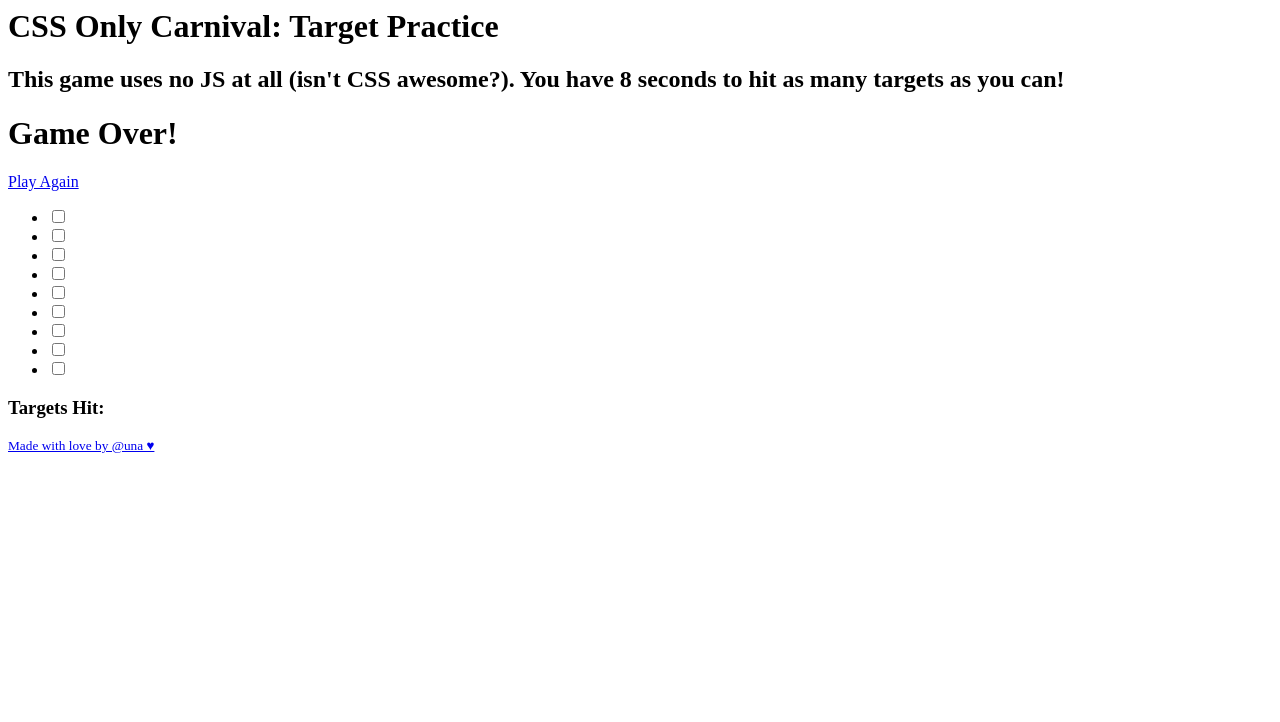
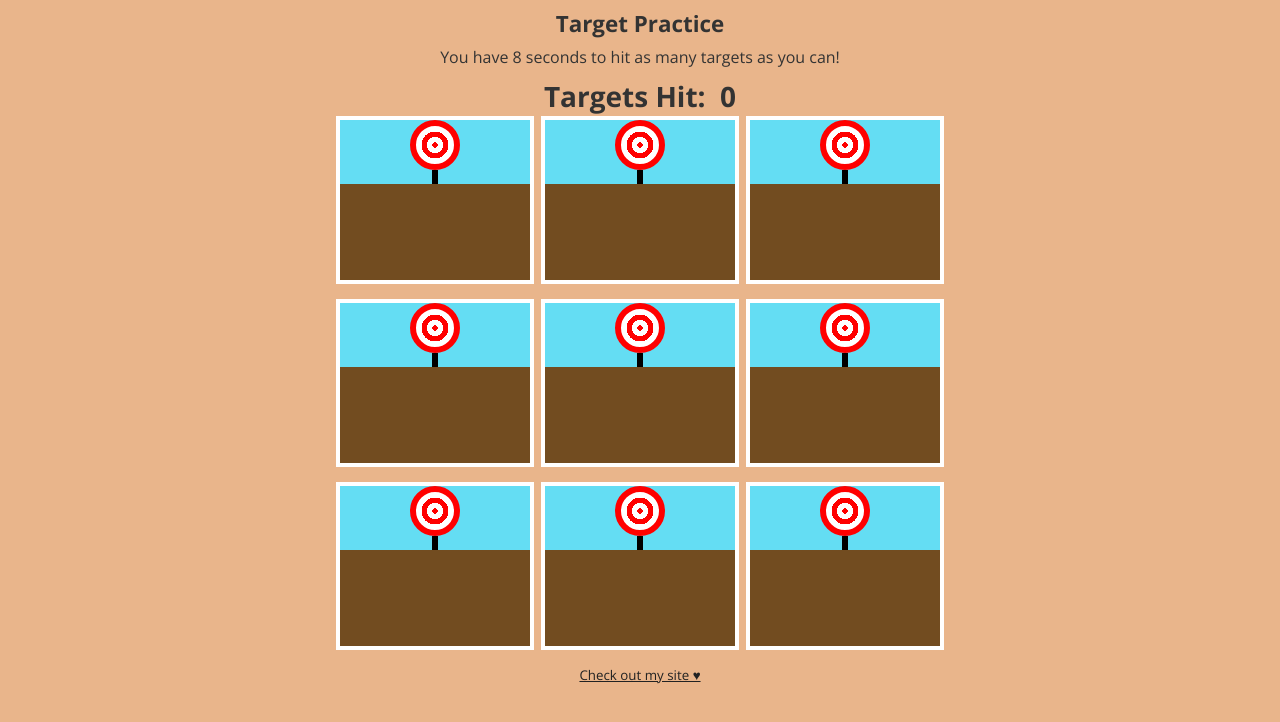
Before and after one commit to crystalclea/targetpractice, a plain HTML site: page index.html in a window 1280 px wide. Drawn offline with nearby package versions, Linux system fonts and the light colour scheme.

Commit message:
Update index.html

```diff
--- a/index.html
+++ b/index.html
@@ -1,11 +1,17 @@
-<link href='https://fonts.googleapis.com/css?family=Open+Sans:400,700' rel='stylesheet' type='text/css'>
 
-<h1>CSS Only Carnival: Target Practice</h1>
-<h2>This game uses no JS at all (isn't CSS awesome?). You have 8 seconds to hit as many targets as you can!</h2>
+<head>
+  <title>Target Practice</title>
+  <link rel="stylesheet" href="https://rawgit.com/crystalclea/targetpractice/gh-pages/style.css">
+  <link href='https://fonts.googleapis.com/css?family=Open+Sans:400,700' rel='stylesheet' type='text/css'>
+</head>
+<body>
+
+<h1>Target Practice</h1>
+<h2>You have 8 seconds to hit as many targets as you can!</h2>
 
 <div class="game-over">
   <h1>Game Over!</h1>
-  <a class="play-again" target="_parent" href="http://codepen.io/una/full/NxZaNr">Play Again</a>
+  <a class="play-again" target="_parent" href="https://crystalclea.github.io/targetpractice/">Play Again</a>
 </div>
 
 <ul class="game-area">
@@ -22,4 +28,5 @@
 
 <h3 class="total-count">Targets Hit: &nbsp;</h3>
 
-<small><a href="http://twitter.com/<una</una>">Made with love by @una &hearts;</a></small>
+<small><a href="https://crystalclea.github.io/">Check out my site &hearts;</a></small>
+</body>
```
